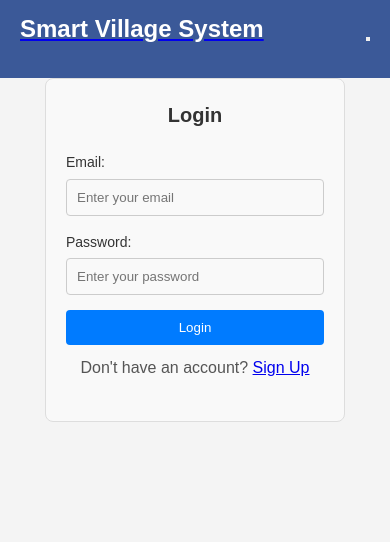
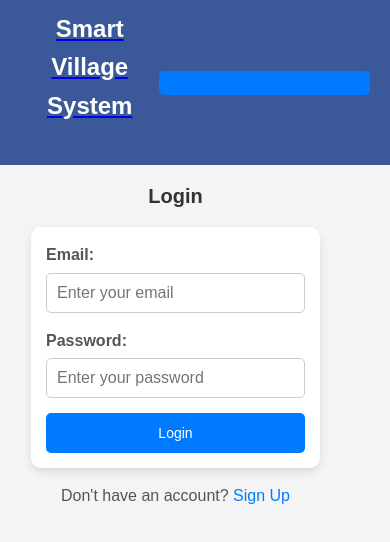
Before and after one commit to Rohitkagankar/Smart-village-system, a React (Vite) app in the folder frontend/: page /login in a window 390 px wide. Shown: the top 542 px of the page. Built offline with nearby package versions, Linux system fonts and the light colour scheme; the HTML template or start-up script is replaced by a standard one.

Commit message:
login signup page

```diff
--- a/frontend/src/Pages/Login/Login.css
+++ b/frontend/src/Pages/Login/Login.css
@@ -1,53 +1,103 @@
 .login-container {
-  width: 300px;
-  margin: 0 auto;
   padding: 20px;
-  border: 1px solid #ddd;
-  border-radius: 8px;
-  background-color: #f9f9f9;
+  border-radius: 10px;
+  display: flex;
+  align-items: center;
+  justify-content: center;
+  flex-direction: column;
 }
 
 h2 {
   text-align: center;
-  margin-bottom: 20px;
+  color: #333;
+}
+
+form {
+  width: 100%;
 }
 
 .input-group {
   margin-bottom: 15px;
 }
 
-.input-group label {
+label {
   display: block;
   margin-bottom: 5px;
+  font-weight: bold;
+  color: #555;
 }
 
-.input-group input {
+input[type="email"],
+input[type="password"] {
   width: 100%;
-  padding: 8px;
-  box-sizing: border-box;
+  padding: 10px;
+  border: 1px solid #ccc;
+  border-radius: 5px;
+  font-size: 16px;
 }
 
-.login-button {
+button.login-button {
   width: 100%;
   padding: 10px;
   background-color: #007bff;
   color: white;
   border: none;
-  border-radius: 4px;
+  border-radius: 5px;
+  font-size: 18px;
   cursor: pointer;
 }
 
-.login-button:hover {
+button.login-button:hover {
   background-color: #0056b3;
 }
 
+/* Error message styling */
 .error-message {
   color: red;
+  font-size: 14px;
+  text-align: center;
   margin-bottom: 15px;
-  text-align: center;
 }
 
+/* Sign up prompt */
 .signup-prompt {
   text-align: center;
-  margin-top: 10px;
+  margin-top: 15px;
 }
+
+.signup-prompt a {
+  color: #007bff;
+  text-decoration: none;
+}
+
+.signup-prompt a:hover {
+  text-decoration: underline;
+}
+
+/* Responsive Design */
+
+@media (max-width: 600px) {
+  .login-container {
+    padding: 15px;
+    width: 90%;
+  }
+
+  h2 {
+    font-size: 22px;
+  }
+
+  button.login-button {
+    font-size: 16px;
+    padding: 12px;
+  }
+}
+
+@media (max-width: 400px) {
+  h2 {
+    font-size: 20px;
+  }
+
+  button.login-button {
+    font-size: 14px;
+  }
+}
--- a/frontend/src/Pages/Signup/Signup.css
+++ b/frontend/src/Pages/Signup/Signup.css
@@ -1,114 +1,85 @@
-/* General Container Styles */
-.signup-container {
-  width: 300px;
-  margin: 0 auto;
-  padding: 20px;
-  border: 1px solid #ddd;
-  border-radius: 8px;
-  background-color: #f9f9f9;
-  box-shadow: 0 4px 8px rgba(0, 0, 0, 0.1);
+/* General form styling */
+.main{
+  display: flex;
+  align-items: center;
+  justify-content: center;
+  flex-direction: column;
 }
 
-/* Header Styling */
 h2 {
   text-align: center;
-  margin-bottom: 20px;
-  font-size: 24px;
   color: #333;
 }
 
-/* Form Group Styling */
-.input-group {
+form {
+  background-color: #fff;
+  padding: 20px;
+  border-radius: 10px;
+  box-shadow: 0 4px 8px rgba(0, 0, 0, 0.1);
+  width: 100%;
+  max-width: 400px;
+}
+
+div {
   margin-bottom: 15px;
 }
 
-.input-group label {
+label {
   display: block;
   margin-bottom: 5px;
-  font-size: 14px;
-  color: #333;
+  font-weight: bold;
+  color: #555;
 }
 
-.input-group input {
+input[type="text"],
+input[type="email"],
+input[type="password"] {
   width: 100%;
   padding: 10px;
   border: 1px solid #ccc;
-  border-radius: 4px;
-  box-sizing: border-box;
-  background-color: #f9f9f9;
-  transition: border-color 0.3s ease;
+  border-radius: 5px;
+  font-size: 16px;
 }
 
-/* Input Focus Effect */
-.input-group input:focus {
-  border-color: #007bff;
-  outline: none;
-  box-shadow: 0 0 5px rgba(0, 123, 255, 0.3);
-}
-
-/* Button Styles */
-.signup-button {
+button {
   width: 100%;
   padding: 10px;
   background-color: #007bff;
   color: white;
   border: none;
-  border-radius: 4px;
+  border-radius: 5px;
+  font-size: 18px;
   cursor: pointer;
-  font-size: 16px;
-  transition: background-color 0.3s ease;
 }
 
-.signup-button:hover {
+button:hover {
   background-color: #0056b3;
 }
 
-/* Error Message Styling */
-.error-message {
-  color: red;
-  margin-bottom: 15px;
-  text-align: center;
-}
+/* Responsive Design */
 
-/* Login Prompt Styling */
-.login-prompt {
-  text-align: center;
-  margin-top: 10px;
-  font-size: 14px;
-}
-
-.login-prompt a {
-  color: #007bff;
-  text-decoration: none;
-}
-
-.login-prompt a:hover {
-  text-decoration: underline;
-}
-
-/* Responsive Styles */
-@media (max-width: 768px) {
-  .signup-container {
+@media (max-width: 600px) {
+  form {
+    padding: 15px;
     width: 90%;
-    padding: 15px;
   }
 
   h2 {
     font-size: 22px;
   }
+
+  button {
+    font-size: 16px;
+    padding: 12px;
+  }
 }
 
-@media (max-width: 480px) {
-  .signup-container {
-    width: 100%;
-    padding: 15px;
-  }
-
+@media (max-width: 400px) {
   h2 {
     font-size: 20px;
   }
 
-  .signup-button {
-    font-size: 15px;
+  button {
+    font-size: 14px;
   }
 }
--- a/frontend/src/Pages/Signup/Signup.jsx
+++ b/frontend/src/Pages/Signup/Signup.jsx
@@ -1,7 +1,7 @@
 // src/Pages/Signup/Signup.jsx
 import React, { useState } from 'react';
 import './Signup.css';
-
+import { Link } from 'react-router-dom';
 
 const Signup = () => {
   const [formData, setFormData] = useState({
@@ -24,7 +24,7 @@
   };
 
   return (
-    <div>
+    <div className='main'>
       <h2>Sign Up</h2>
       <form onSubmit={handleSubmit}>
         <div>
@@ -59,6 +59,9 @@
         </div>
         <button type="submit">Sign Up</button>
       </form>
+      <div className="login-option">
+        <p>Already have an account? <Link to="/login">Login here</Link></p>
+      </div>
     </div>
   );
 };
```
